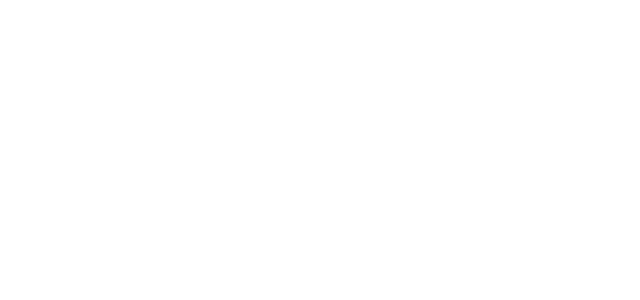
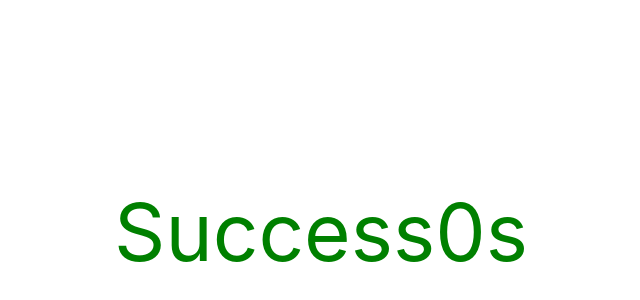
Before and after one commit to Abhiroop-Singh/Mini-Project, a React (Create React App) app in the folder client/: page /splash in a window 1280 px wide. Before the commit this address had no page. Shown: the part 48-348 px from the top of the page, without its empty margins (319-959 px from the left). Built offline with nearby package versions, Linux system fonts and the light colour scheme.

Commit message:
modified:   client/src/components/UserDashboard/UserDashboard.jsx

```diff
--- a/client/src/App.js
+++ b/client/src/App.js
@@ -7,6 +7,7 @@
 import ReviewerDashboard from "./components/ReviewerDashboard/ReviewerDashboard";
 import TenderList from "./components/Tenders/TenderList";
 import TenderDetails from "./components/Tenders/TenderDetails";
+import Dummydata from "./components/GovDashboard/Dummydata";
 
 function App() {
   return (
@@ -20,6 +21,7 @@
           <Route path="/review" element={<ReviewerDashboard />} />
           <Route path="/tenders" element={<TenderList />} />
           <Route path="/tenderdetails/:id" element={<TenderDetails />} />
+          <Route path="/splash" element={<Dummydata/>      } />
         </Routes>
       </BrowserRouter>
     </>
--- /dev/null
+++ b/client/src/components/GovDashboard/Dummydata.jsx
@@ -0,0 +1,29 @@
+import React, { useEffect, useState } from "react";
+import "./GovDashboard.css";
+
+const Dummydata = () => {
+    const [seconds, setSeconds] = useState(5);
+
+
+
+  useEffect(() => {
+    let interval = null;
+
+      interval = setInterval(() => {
+        if(seconds>0){
+        setSeconds(seconds => seconds - 1);}
+      }, 1000);
+
+    return () => clearInterval(interval);
+  }, [seconds]);
+
+  return (
+    <div id="dummy">Success
+        {seconds}s
+        </div>
+
+  );
+
+};
+
+export default Dummydata;
--- a/client/src/components/GovDashboard/GovDashboard.css
+++ b/client/src/components/GovDashboard/GovDashboard.css
@@ -33,3 +33,12 @@
   width: 100%;
   margin: 0;
 }
+#dummy{
+  font-size:5rem;
+  color:green;
+  margin-top:25rem;
+  line-height: 5rem;
+  margin:auto;
+  width:fit-content;
+  padding-top:15rem;
+}
--- a/client/src/components/Tenders/TenderDetails.jsx
+++ b/client/src/components/Tenders/TenderDetails.jsx
@@ -65,10 +65,7 @@
               <h1 className="texth2">TenderID : &nbsp;</h1>
               <p className="textp2"> value</p>
             </div>
-            <div className="textspan1">
-              <h1 className="texth2">Tender Type: &nbsp;</h1>
-              <p className="textp2"> value</p>
-            </div>
+
             <div className="textspan1">
               <h1 className="texth2">Tender Category : &nbsp;</h1>
               <p className="textp2"> value</p>
@@ -110,10 +107,7 @@
               <h1 className="texth2">Name &nbsp;</h1>
               <p className="textp2"> value</p>
             </div>
-            <div className="textspan1">
-              <h1 className="texth2">Address &nbsp;</h1>
-              <p className="textp2"> value</p>
-            </div>
+
           </div>
         </div>
       </div>
--- a/client/src/components/UserDashboard/UserDashboard.jsx
+++ b/client/src/components/UserDashboard/UserDashboard.jsx
@@ -1,19 +1,18 @@
 import React, { useEffect, useState } from "react";
 import { Link } from "react-router-dom";
-import axios from 'axios';
+import axios from "axios";
 import "./UserDashboard.css";
 
 const UserDashboard = () => {
-
-  const user_email = localStorage.getItem('email');
+  const user_email = localStorage.getItem("email");
 
   const [previousTender, setPreviousTender] = useState([]);
   const [biddedTender, setBiddedTender] = useState([]);
   const [allotedTender, setAllotedTender] = useState([]);
 
   const fetchTenders = async () => {
-    const res = await axios.post('/api/user/userTender', {
-      email: user_email
+    const res = await axios.post("/api/user/userTender", {
+      email: user_email,
     });
     setPreviousTender(res.data.message[0].previousTenders);
     setBiddedTender(res.data.message[0].biddedTenders);
@@ -64,47 +63,39 @@
         <div className="tender" id="allotudb">
           Allotted Tenders
         </div>
-        {
-          allotedTender.map((val)=>{
+        {allotedTender.map((val) => {
           return (
             <div className="udbdata">
-                <Link to={`/tenderDetails/${val}`}
-                  state={{tender:val}}
-                >
+              <Link to={`/tenderDetails/${val}`} state={{ tender: val }}>
                 Reference Number: {val} <br />
               </Link>
             </div>
-            )
-          })
-        }
+          );
+        })}
         <div className="tender" id="biddedudb">
           Bidded Tenders
         </div>
-        {
-          biddedTender.map((val)=>{
+        {biddedTender.map((val) => {
           return (
-              <Link to={`/tenderDetails/${val}`}
-                  state={{tender:val}}
-                >
+            <div className="udbdata">
+              <Link to={`/tenderDetails/${val}`} state={{ tender: val }}>
                 Reference Number: {val} <br />
               </Link>
-            )
-          })
-        }
+            </div>
+          );
+        })}
         <div className="tender" id="prevudb">
           Previous Tenders
         </div>
-        {
-          previousTender.map((val)=>{
+        {previousTender.map((val) => {
           return (
-              <Link to={`/tenderDetails/${val}`}
-                  state={{tender:val}}
-                >
+            <div className="udbdata">
+              <Link to={`/tenderDetails/${val}`} state={{ tender: val }}>
                 Reference Number: {val} <br />
-                </Link>
-            )
-          })
-        }
+              </Link>{" "}
+            </div>
+          );
+        })}
       </div>
     </div>
   );
```
Also changed, not shown: 2 other files (tests, documents, lock files or other folders). Lines whose indentation alone changed are shown as unchanged.
